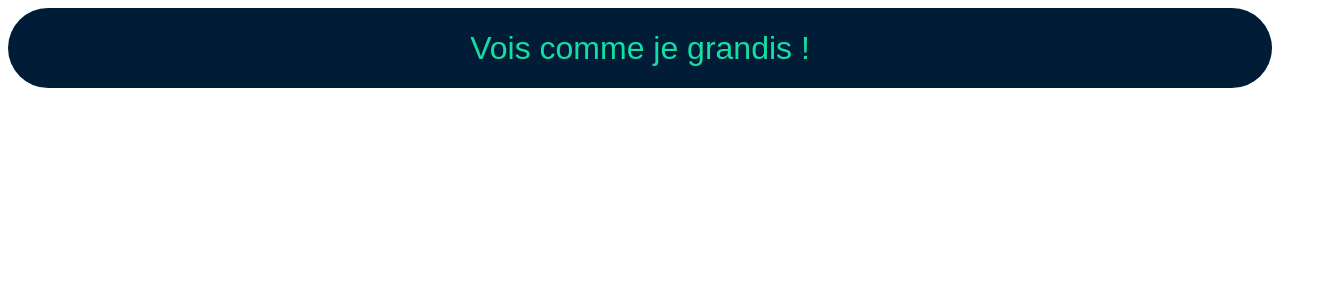
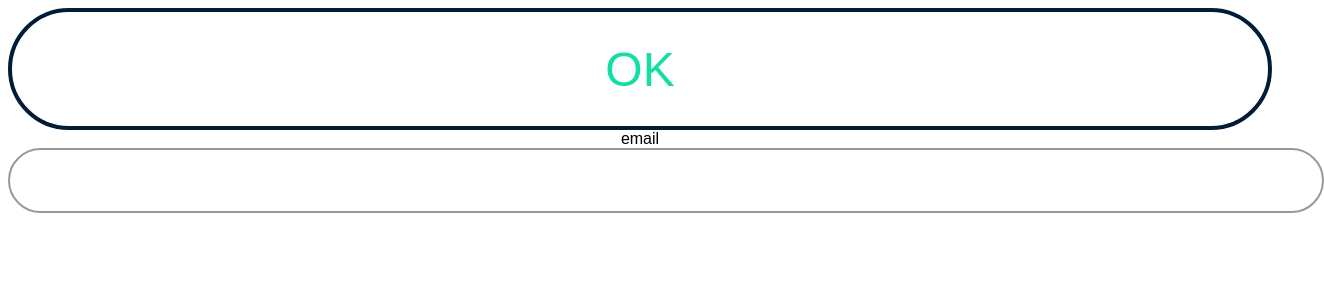
Before and after one commit to blagisquet/css-animations, a React (Create React App) app: page / in a window 1280 px wide. Shown: the top 300 px of the page, 1324 px wide, since content can reach past the window. Built offline with nearby package versions, Linux system fonts and the light colour scheme.

Commit message:
added few animations

```diff
--- a/src/App.js
+++ b/src/App.js
@@ -5,7 +5,14 @@ export default function App() {
   return (
     <div className="App">
       <div class="container">
-        <div class="btn">Vois comme je grandis !</div>
+        <div class="btn">OK</div>
+        <div class="ball" />
+        <div class="form">
+          <div class="form__group">
+            <label for="">email</label>
+            <input type="email" name="" id="" />
+          </div>
+        </div>
       </div>
     </div>
   );
--- a/src/styles.scss
+++ b/src/styles.scss
@@ -5,16 +5,75 @@
 
 $cd-btn: #011c37;
 $cd-txt: #15DEA5;
+$cd-btn-start: rgba(1, 28, 55, 0);
+$cd-btn-end: rgba(1, 28, 55, 1);
+
+.btn {
+  background-color: $cd-btn-start;
+  border: 4px solid $cd-btn;
+  color: $cd-txt;
+  border-radius: 10rem;
+  cursor: pointer;
+  font-size: 3rem;
+  overflow: hidden;
+  padding: 1.85rem 3rem;
+  position: relative;
+  transition: transform 450ms, background-color 300ms 200ms;
+  &:hover {
+      transform: scale(1.15);
+      background-color: $cd-btn-end;
+  }
+}
+/*
+$ball-size: 4rem;
 .btn {
     background: $cd-btn;
     color: $cd-txt;
-    font-size: 2rem;
+    font-size: 3rem;
     cursor: pointer;
-    padding: 1.35rem 2rem;
-    border-radius: 8rem;
+    padding: 1.85rem 3rem;
+    border-radius: 10rem;
     transform: scale(1);
     transition: transform 400ms;
-    &:hover {
-      transform: scale(1.15);
+    &:active + .ball {
+      transform: scale(1);
     }
 }
+.ball {
+  width: $ball-size;
+  height: $ball-size;
+  background: $cd-btn;
+  margin-bottom: 1rem;
+  border-radius: $ball-size * 0.5;
+  transform: scale(0.1);
+  transition: transform 4000ms;
+}
+*/
+$cd-box: #999;
+$cd-text: #6300a0;
+$cd-text--invalid: #fff;
+$cd-danger: #b20a37;
+
+.form {
+    &__group {
+        & input {
+        border: 2px solid $cd-box;
+        border-radius: 100rem;
+        color: $cd-text;
+        font-family: 'Montserrat', sans-serif;
+        font-size: 2.5rem;
+        outline: none;
+        padding: .5rem 1.5rem;
+        width: 100%;
+        transition: background-color 500ms;
+        &:focus {
+            border: 2px solid $cd-text;
+            }
+        &:not(:focus):invalid {
+          background: $cd-danger;
+          border: 2px solid $cd-danger;
+          color: $cd-text--invalid;
+          }
+        }
+    }
+}
```
